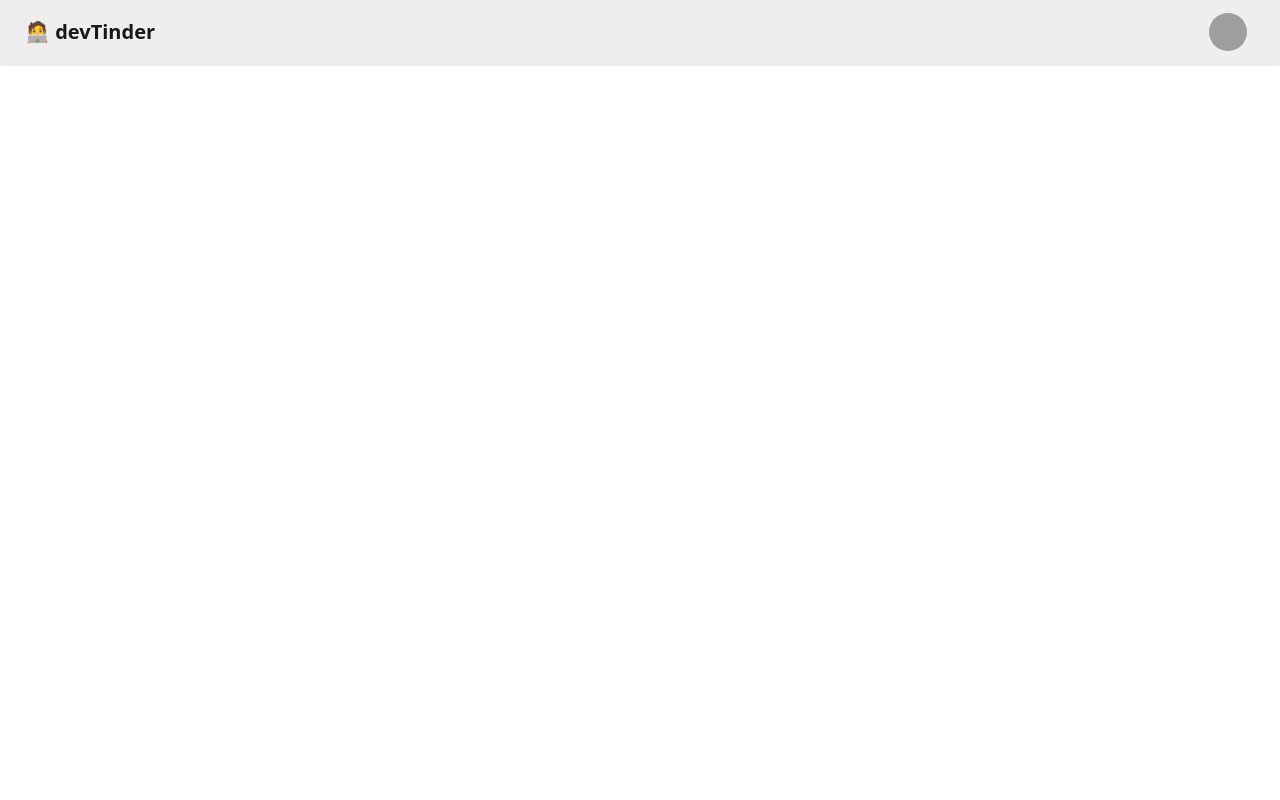
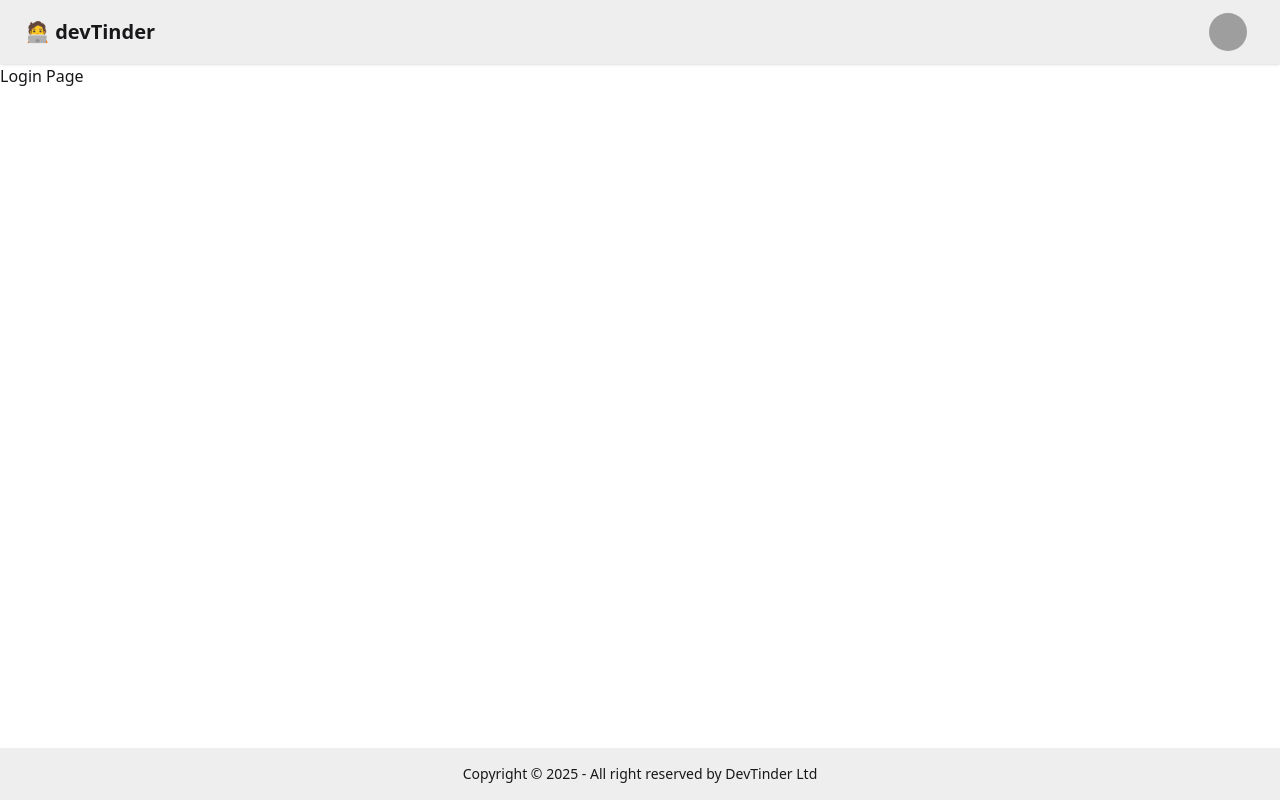
Before and after one commit to harshit-kharayat23/devTinder-web, a React (Vite) app: page /login in a window 1280 px wide. Built offline with nearby package versions, Linux system fonts and the light colour scheme; grey boxes are pictures that could not be loaded.

Commit message:
create a footer and other components and used routing using browserRouter

```diff
--- a/package.json
+++ b/package.json
@@ -13,6 +13,7 @@
     "@tailwindcss/vite": "^4.1.4",
     "react": "^19.0.0",
     "react-dom": "^19.0.0",
+    "react-router-dom": "^6.30.0",
     "tailwindcss": "^4.1.4"
   },
   "devDependencies": {
--- a/src/App.jsx
+++ b/src/App.jsx
@@ -1,5 +1,7 @@
-import { useState } from 'react'
-import Navbar from './Components/Navbar'
+import { BrowserRouter, Route, Routes } from 'react-router-dom'
+import Body from './Components/Body'
+import Login from './Components/Login'
+import Profile from './Components/Profile'
 
 
 function App() {
@@ -8,7 +10,18 @@
   return (
 
      <div>
-      <Navbar/>
+      <BrowserRouter basename='/'>
+        <Routes>
+            <Route path="/" element={<Body/>} >
+
+              <Route path="/login" element={<Login/>}/>
+              <Route path="/profile" element={<Profile/>}/>
+
+            </Route>
+
+        </Routes>
+      </BrowserRouter>
+
      </div>
   )
 }
--- /dev/null
+++ b/src/Components/Body.jsx
@@ -0,0 +1,18 @@
+import React from "react";
+import Navbar from "./Navbar";
+import { Outlet } from "react-router-dom";
+import Footer from "../Footer";
+
+const Body=()=>{
+    return(
+        <>
+             <Navbar/>
+             <Outlet/>
+             <Footer/>
+        </>
+    )
+
+
+}
+
+export default Body;
--- /dev/null
+++ b/src/Components/Connections.jsx
@@ -0,0 +1,11 @@
+import React from 'react'
+
+const Connections=()=> {
+  return (
+    <div>
+        Connections
+    </div>
+  )
+}
+
+export default Connections
--- /dev/null
+++ b/src/Components/Feed.jsx
@@ -0,0 +1,11 @@
+import React from 'react'
+
+const Feed=()=> {
+  return (
+    <div>
+        Feed
+    </div>
+  )
+}
+
+export default Feed
--- /dev/null
+++ b/src/Components/Login.jsx
@@ -0,0 +1,11 @@
+import React from 'react'
+
+const Login=()=>{
+  return (
+    <div>
+      Login Page
+    </div>
+  )
+}
+
+export default Login
--- /dev/null
+++ b/src/Components/Profile.jsx
@@ -0,0 +1,11 @@
+import React from 'react'
+
+const Profile=()=> {
+  return (
+    <div>
+        Profile
+    </div>
+  )
+}
+
+export default Profile
--- /dev/null
+++ b/src/Footer.jsx
@@ -0,0 +1,15 @@
+import React from 'react'
+
+const Footer=()=>{
+  return (
+    <div>
+      <footer className="footer sm:footer-horizontal footer-center bg-base-300 text-base-content p-4 fixed bottom-0">
+            <aside>
+                <p>Copyright © {new Date().getFullYear()} - All right reserved by DevTinder Ltd</p>
+            </aside>
+    </footer>
+    </div>
+  )
+}
+
+export default Footer;
```
Also changed, not shown: 1 other file (tests, documents, lock files or other folders).
